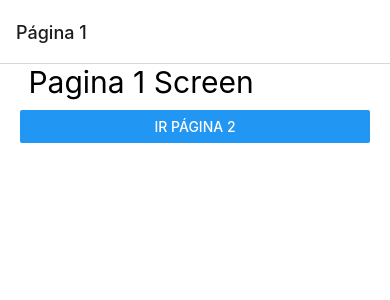
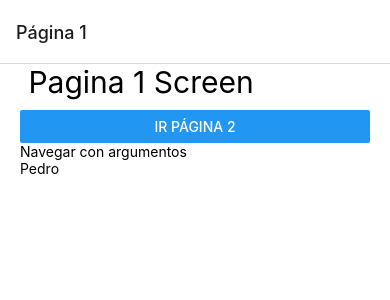
Before and after one commit to frelian/react-native-tipos-de-navegacion, a React Native app: screen /Pagina1Screen in a window 390 px wide. Shown: the top 300 px of the page. Built offline with nearby package versions, Linux system fonts and the light colour scheme.

Commit message:
106. Enviar argumentos entre pantallas - parte 1

```diff
--- a/src/navigator/StackNavigator.tsx
+++ b/src/navigator/StackNavigator.tsx
@@ -4,6 +4,7 @@
 import { Pagina1Screen } from '../screens/Pagina1Screen';
 import { Pagina2Screen } from '../screens/Pagina2Screen';
 import { Pagina3Screen } from '../screens/Pagina3Screen';
+import { PersonaScreen } from '../screens/PersonaScreen';
 
 // De forma automatica Stack Navigator pone los props
 const Stack = createStackNavigator();
@@ -26,9 +27,10 @@
             }
         }}
     >
-      <Stack.Screen name="Pagina1Screen" options={{ title: "Página 1" }} component={ Pagina1Screen } />
-      <Stack.Screen name="Pagina2Screen" options={{ title: "Página 2" }} component={ Pagina2Screen } />
-      <Stack.Screen name="Pagina3Screen" options={{ title: "Página 3" }} component={ Pagina3Screen } />
+        <Stack.Screen name="Pagina1Screen" options={{ title: "Página 1" }} component={ Pagina1Screen } />
+        <Stack.Screen name="Pagina2Screen" options={{ title: "Página 2" }} component={ Pagina2Screen } />
+        <Stack.Screen name="Pagina3Screen" options={{ title: "Página 3" }} component={ Pagina3Screen } />
+        <Stack.Screen name="PersonaScreen" options={{ title: "Página Persona" }} component={ PersonaScreen } />
     </Stack.Navigator>
   );
 }
--- a/src/screens/Pagina1Screen.tsx
+++ b/src/screens/Pagina1Screen.tsx
@@ -1,6 +1,7 @@
 import { StackScreenProps } from '@react-navigation/stack';
 import React from 'react'
 import { Button, Text, View } from 'react-native';
+import { TouchableOpacity } from 'react-native-gesture-handler';
 import { styles } from '../theme/appTheme';
 
 interface Props extends StackScreenProps<any, any>{};
@@ -15,6 +16,17 @@
                 title="Ir página 2"
                 onPress={ () => navigation.navigate('Pagina2Screen') }
             />
+
+            <Text>Navegar con argumentos</Text>
+
+            <TouchableOpacity
+                onPress={ () => navigation.navigate('PersonaScreen', {
+                    id: 1,
+                    nombre: "Pedro"
+                }) }
+            >
+                <Text>Pedro</Text>
+            </TouchableOpacity>
         </View>
     )
 }
--- /dev/null
+++ b/src/screens/PersonaScreen.tsx
@@ -0,0 +1,28 @@
+import React, { useEffect } from 'react'
+import { Text, View } from 'react-native'
+import { styles } from '../theme/appTheme';
+import { StackScreenProps } from '@react-navigation/stack';
+
+interface Props extends StackScreenProps<any, any>{};
+
+export const PersonaScreen = ( { route, navigation }: Props ) => {
+
+    const params = route.params;
+
+    useEffect(() => {
+
+        navigation.setOptions({
+            title: params!.nombre
+        })
+    }, [])
+
+    return (
+        <View style={ styles.globalMargin }>
+            <Text style={ styles.title }>
+                {
+                    JSON.stringify( params, null, 3 )
+                }
+            </Text>
+        </View>
+    )
+}
```
Also changed, not shown: 1 other file (tests, documents, lock files or other folders).
